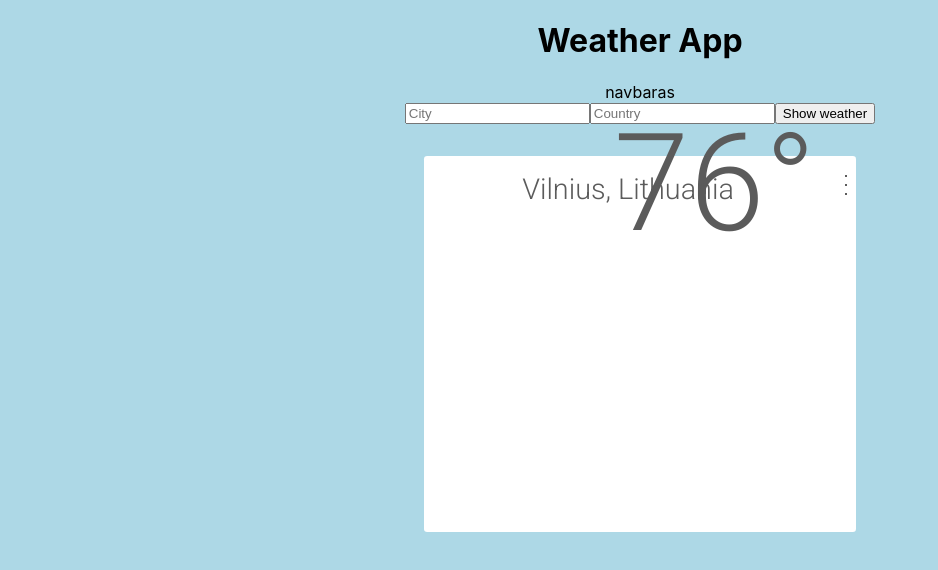
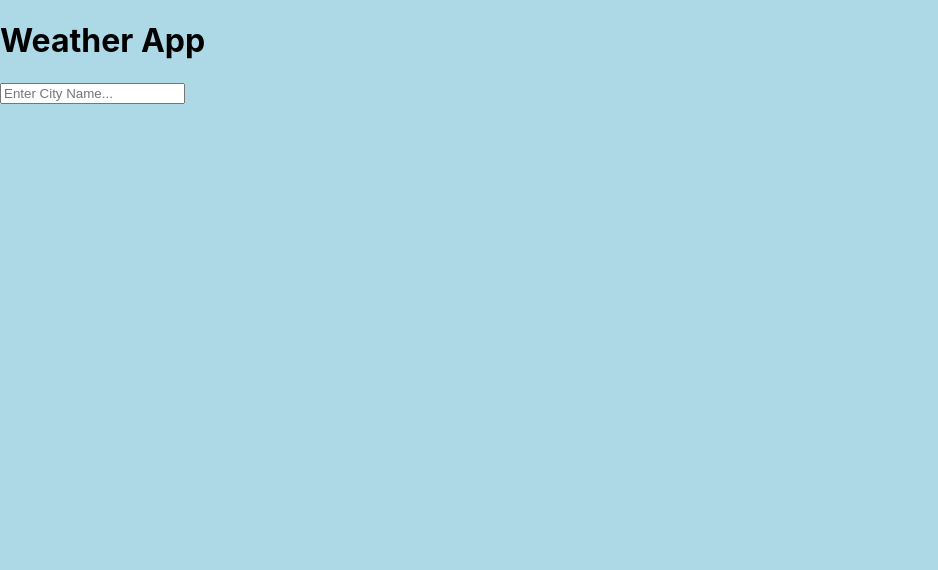
Before and after one commit to Adomas202/weatherApp, a React (Create React App) app: page / in a window 1280 px wide. Shown: the top 570 px of the page, without its empty margins (0-938 px from the left). Built offline with nearby package versions, Linux system fonts and the light colour scheme; no server answers.

Commit message:
First normal commit

```diff
--- a/src/App.js
+++ b/src/App.js
@@ -1,18 +1,52 @@
 import React, {Component} from 'react';
 import './App.css';
 import Title from './components/title';
-import Navbar from './components/Navbar';
 import SearchForm from './components/SearchForm';
 import Card from './components/card';
+import axios from "axios";
 
 class App extends Component {
+    constructor() {
+        super();
+        this.handleData = this.handleData.bind(this);
+        this.state = {
+            weather: [],
+            temp: [],
+            clouds: [],
+            input: "",
+        };
+    }
+
+    getWeather = city => {
+        axios.get(`https://api.openweathermap.org/data/2.5/find?q=${city}&units=metric&appid=f92c1f4990b0574d4a4e4d3dd556f388`)
+            .then(response => {
+                this.setState({
+                    temp: response.data.list[0].main.temp,
+                });
+                console.log(response.data);
+            })
+            .catch(error => {
+                console.log('error', error);
+            });
+    };
+
+    queryWeather = (cityName) => {
+        this.getWeather(cityName);
+    };
+
+    handleData = data => {
+        this.setState({input: data});
+        this.queryWeather(data);
+    };
+
     render() {
         return (
-            <div className="App">
+            <div>
                 <Title/>
-                <Navbar/>
-                <SearchForm/>
-                <Card/>
+                <div className='content'>
+                    <SearchForm handleFromParent={this.handleData}/>
+                </div>
+                {this.state.temp}
             </div>
         );
     }
--- a/src/components/Navbar.js
+++ /dev/null
@@ -1,11 +0,0 @@
-import React, { Component } from 'react';
-
-class Navbar extends Component {
-    render() {
-        return(
-            <div>navbaras</div>
-        )
-    }
-}
-
-export default Navbar;
--- a/src/components/SearchForm.js
+++ b/src/components/SearchForm.js
@@ -1,24 +1,28 @@
-import React, { Component } from 'react';
-import axios from 'axios';
+import React, {Component} from 'react';
 
 class searchForm extends Component {
-    getWeather() {
-        axios
-            .get(`https://api.openweathermap.org/data/2.5/find?q=Vilnius&units=imperial&appid=f92c1f4990b0574d4a4e4d3dd556f388`)
-            .then(response => {
-                console.log(response.data);
-            })
-            .catch(error => {
-                console.log(error);
-            })
+    constructor() {
+        super();
+        this.handleSubmit = this.handleSubmit.bind(this);
+        this.handleChange = this.handleChange.bind(this);
+        this.state = {
+            input: "",
+        };
     }
 
+    handleSubmit = event => {
+        event.preventDefault();
+        this.props.handleFromParent(this.state.input);
+    };
+
+    handleChange = input => {
+        this.setState({input: input.target.value})
+    };
+
     render() {
-        return(
-            <form>
-                <input type="text" name="city" placeholder="City"/>
-                <input type="text" name="country" placeholder="Country"/>
-                <button onClick={this.getWeather()}>Show weather</button>
+        return (
+            <form onSubmit={this.handleSubmit}>
+                <input type='text' placeholder='Enter City Name...' onKeyDown={this.handleChange}/>
             </form>
         )
     }
```
